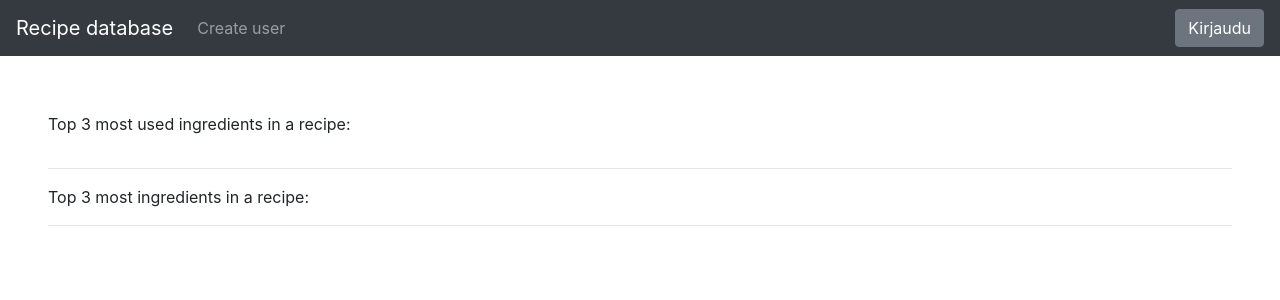
After one commit to silmish/Project-recipe, a Flask app: page /statistics in a window 1280 px wide. The commit adds this page. Shown: the top 300 px of the page. Run offline with Flask 2, Linux system fonts and the light colour scheme; data that the repository does not hold is empty; some libraries are stand-ins or nearby versions.

Commit message:
Added stats site and fixed favorite bug

```diff
--- a/application/auth/views.py
+++ b/application/auth/views.py
@@ -68,6 +68,6 @@ def user_profile():
 
     favorites_list = Recipe.query.join(favorites).join(User) \
         .filter((favorites.c.recipe_id == Recipe.id) &
-                (favorites.c.account_id == User.id)).all()
+                (favorites.c.account_id == current_user.id)).all()
 
     return render_template("auth/profile.html", profile=profile, favorites=favorites_list)
--- a/application/ingredients/models.py
+++ b/application/ingredients/models.py
@@ -12,3 +12,21 @@ class Ingredient(db.Model):
 
     def __init__(self, name):
         self.name = name
+
+    @staticmethod
+    def count_ingredient_usage():
+        stmt = """SELECT COUNT(ingredients.id), ingredients.name FROM ingredients
+                        LEFT JOIN recipe_ingredients ON recipe_ingredients.ingredients_id = ingredients.id
+                        WHERE (recipe_id IS NOT null)
+                        GROUP BY ingredients.name
+                        HAVING COUNT(recipe_ingredients.ingredients_id) > 0
+                        ORDER BY COUNT(ingredients.id) DESC
+                        LIMIT 3"""
+        res = db.engine.execute(stmt)
+
+        response = []
+        for row in res:
+            print(row[0])
+            response.append({"id": row[0], "name": row[1]})
+
+        return response
--- a/application/recipes/models.py
+++ b/application/recipes/models.py
@@ -39,3 +39,33 @@ class Recipe(db.Model):
             response.append({"id": row[0], "name": row[1]})
 
         return response
+
+    @staticmethod
+    def get_recipe_count():
+        stmt = """SELECT COUNT(DISTINCT recipe_id) FROM recipe_ingredients"""
+
+        res = db.engine.execute(stmt)
+
+        response = []
+        for row in res:
+            response.append(row[0])
+
+        return response
+
+    @staticmethod
+    def count_ingredient_recipe():
+        stmt = """SELECT COUNT(recipe_ingredients.ingredients_id), recipe.name FROM recipe_ingredients
+                            LEFT JOIN recipe ON recipe.id = recipe_ingredients.recipe_id
+                            WHERE (recipe_id IS NOT null)
+                            GROUP BY recipe.name
+                            HAVING COUNT(recipe_ingredients.ingredients_id) > 0
+                            ORDER BY COUNT(recipe_ingredients.ingredients_id) DESC
+                            LIMIT 3"""
+        res = db.engine.execute(stmt)
+
+        response = []
+        for row in res:
+            print(row[0])
+            response.append({"id": row[0], "name": row[1]})
+
+        return response
--- a/application/recipes/views.py
+++ b/application/recipes/views.py
@@ -14,13 +14,22 @@ from application.recipes.deleteform import DeleteForm
 @app.route("/recipes", methods=["GET"])
 def recipes_index():
     recipeList = Recipe.find_recipes_with_ingredients()
+    recipeCount = Recipe.get_recipe_count()
 
-    return render_template("recipes/list.html", has_ingredients=recipeList)
+    return render_template("recipes/list.html", has_ingredients=recipeList, recipeCount=recipeCount)
 
 
 @app.route("/auth/profile/recipe/<recipe_id>")
 def recipes_favorites(recipe_id):
     return redirect(url_for("recipes_by_id", recipe_id=recipe_id))
+
+
+@app.route("/statistics", methods=["GET"])
+def recipes_ingredient_count():
+    ingredientCount = Recipe.count_ingredient_recipe()
+    ingredients = Ingredient.count_ingredient_usage()
+
+    return render_template("stats.html", ingredientCount=ingredientCount, ingredients=ingredients)
 
 
 @app.route("/recipes/<recipe_id>", methods=["GET", "POST"])
--- a/application/templates/layout.html
+++ b/application/templates/layout.html
@@ -24,6 +24,9 @@
         <li class="nav-item">
         <a class="nav-link" href="{{ url_for('user_profile') }}">Profile <span class="sr-only">(current)</span></a>
         </li>
+        <li class="nav-item">
+        <a class="nav-link" href="{{ url_for('ingredient_statistics') }}">Statistics <span class="sr-only">(current)</span></a>
+        </li>
         <li class="nav-item dropdown">
         <a class="nav-link dropdown-toggle" href="#" id="dropdown01" data-toggle="dropdown" aria-haspopup="true" aria-expanded="false">Actions</a>
         <div class="dropdown-menu" aria-labelledby="dropdown01">
@@ -36,7 +39,8 @@
             <a class="dropdown-item" href="{{ url_for('ingredients_delete') }}">Delete ingredient</a>
             <a class="dropdown-item" href="{{ url_for('ingredients_update') }}">Update ingredient name</a>
         </div>
-      </li>
+        </li>
+
       {% endif %}
         </ul>
         <form class="form-inline my-2 my-lg-0">
--- /dev/null
+++ b/application/templates/stats.html
@@ -0,0 +1,32 @@
+{% extends "layout.html" %}
+
+{% block body %}
+
+    <div>
+    <p>
+    Top 3 most used ingredients in a recipe:
+    </p>
+    {% if ingredients is defined %}
+    <ul class="list-group">
+        {% for ingredient in ingredients %}
+    <li class="list-group-item">
+        {{ ingredient.id }} {{ ingredient.name }}
+    </li>
+        {% endfor %}
+    </ul>
+    </div>
+    <hr>
+    <div>
+    <p>
+    Top 3 most ingredients in a recipe:
+    </p>
+    {% for amount in ingredientCount %}
+    <li class="list-group-item">
+        {{ amount.id }} {{ amount.name }}
+    </li>
+    {% endfor %}
+    </div>
+    <hr>
+    {% endif %}
+
+{% endblock %}
```
Also changed, not shown: application/templates/recipes/list.html (+11 -7 lines), documentation/asennusohje.md (+12 -0 lines), application/ingredients/views.py (line endings or trailing spaces).
